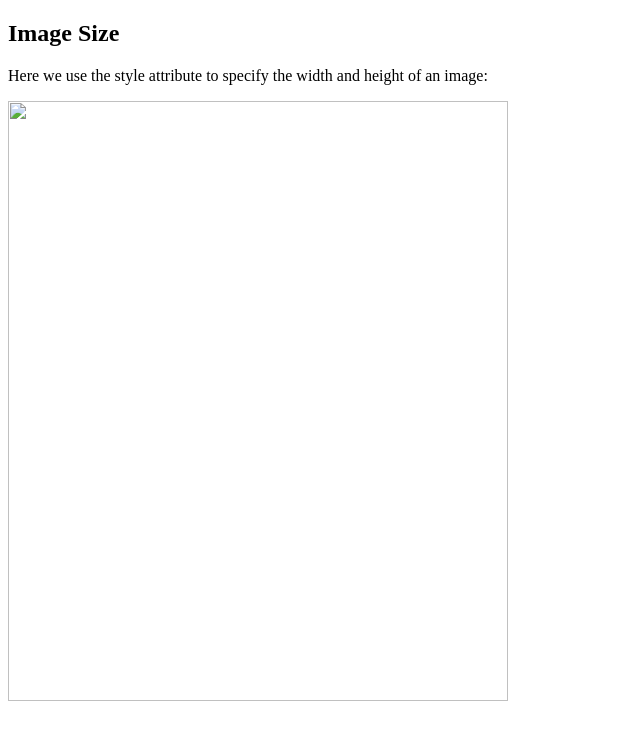
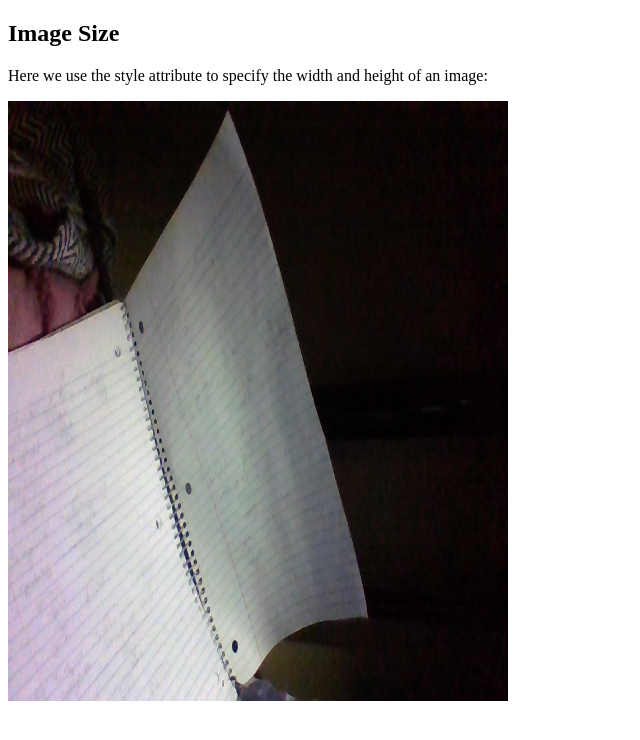
Before and after one commit to GodsBLT/web, a plain HTML site: page index.html in a window 1280 px wide. Shown: the whole page, without its empty margins (0-640 px from the left). Drawn offline with Linux system fonts and the light colour scheme.

Commit message:
Update index.html

```diff
--- a/index.html
+++ b/index.html
@@ -6,7 +6,7 @@
 
 <p>Here we use the style attribute to specify the width and height of an image:</p>
 
-<img src="Dacco_1227807.png" style="width:500px;height:600px;">
+<img src="IMG_20210507_225119.jpg" style="width:500px;height:600px;">
 
 </body>
 </html>
```
